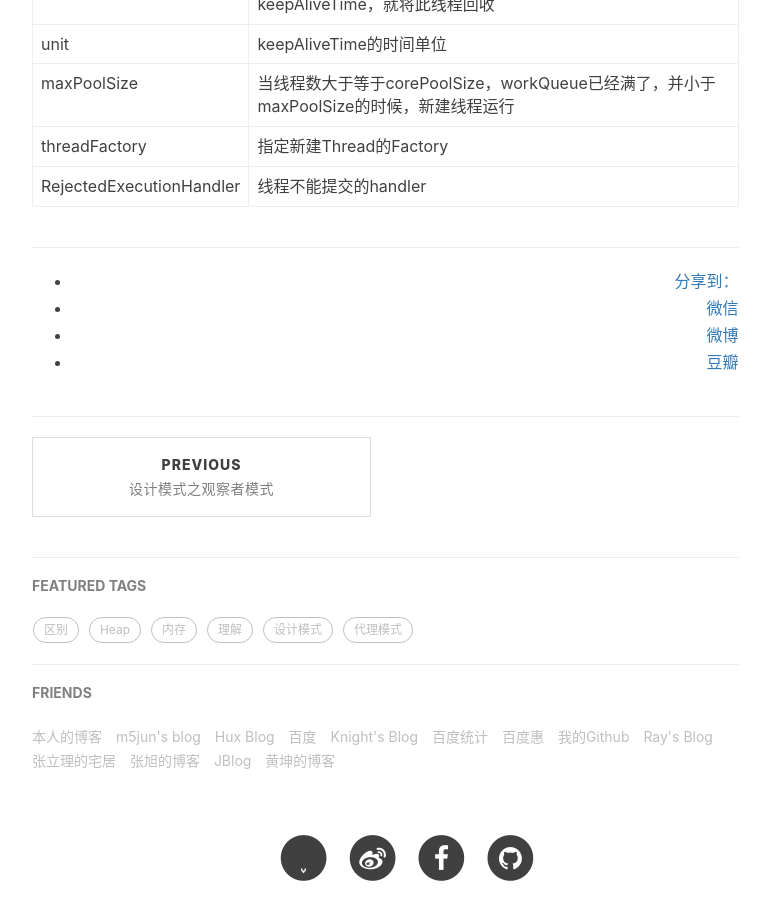
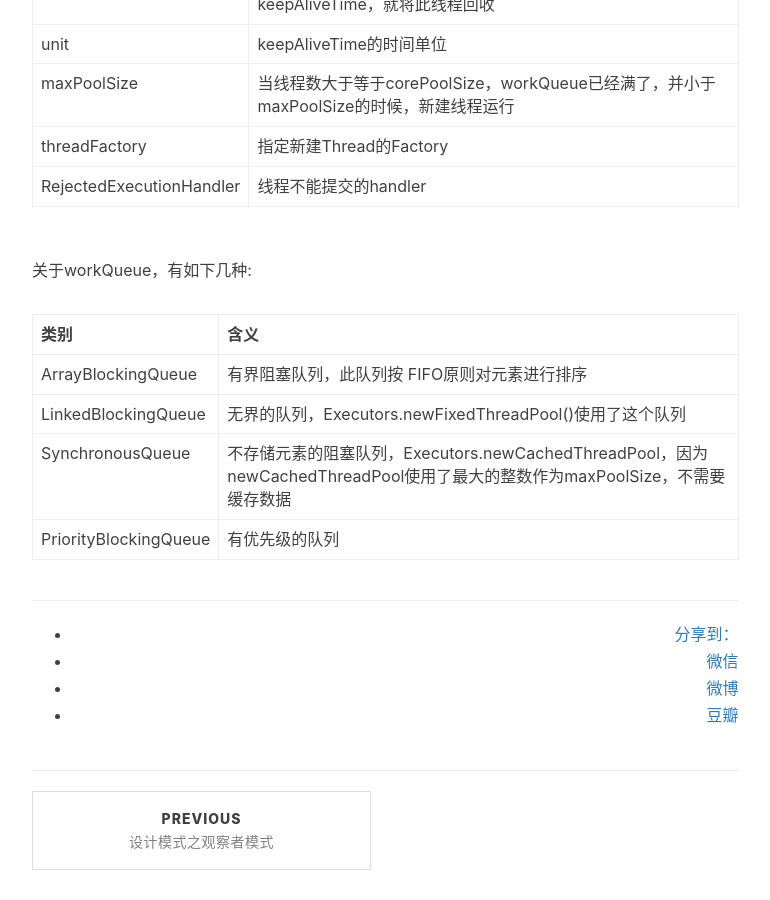
Before and after one commit to baiscjava/basicjava.github.io, a Jekyll site: the page built from _posts/2017-01-17-Java的线程池.md, in a window 1280 px wide and 900 px high, scrolled down 1215 px. Shown: the whole window, without its empty margins (233-1003 px from the left). Built offline with Jekyll 4.4.1, drawn with Linux system fonts in a browser that asks for light colours; nearby versions of some CDN libraries; comment, search, counter and statistics services are not loaded; some of the changed text lies outside the part shown.

Commit message:
Update 2017-01-17-Java的线程池.md

```diff
--- a/_posts/2017-01-17-Java的线程池.md
+++ b/_posts/2017-01-17-Java的线程池.md
@@ -5,7 +5,7 @@ comments: true
 author: "Yin Haomin"
 tags:
     - 线程池
-    - 代理模式
+    - ThreadPoolExecutor
 ---
 
 线程池，这个东东用的多，被别人考的多，我们来总结下。<br>
@@ -45,3 +45,12 @@ public ThreadPoolExecutor(int corePoolSize,
 |maxPoolSize|当线程数大于等于corePoolSize，workQueue已经满了，并小于maxPoolSize的时候，新建线程运行|
 |threadFactory|指定新建Thread的Factory|
 |RejectedExecutionHandler|线程不能提交的handler|
+
+关于workQueue，有如下几种:
+
+|类别|含义|
+|:-------|:-------|
+|ArrayBlockingQueue|有界阻塞队列，此队列按 FIFO原则对元素进行排序|
+|LinkedBlockingQueue|无界的队列，Executors.newFixedThreadPool()使用了这个队列|
+|SynchronousQueue|不存储元素的阻塞队列，Executors.newCachedThreadPool，因为newCachedThreadPool使用了最大的整数作为maxPoolSize，不需要缓存数据|
+|PriorityBlockingQueue|有优先级的队列|
```
